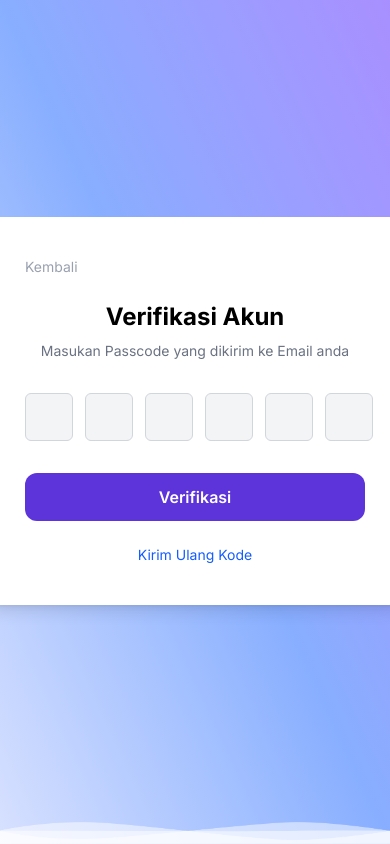
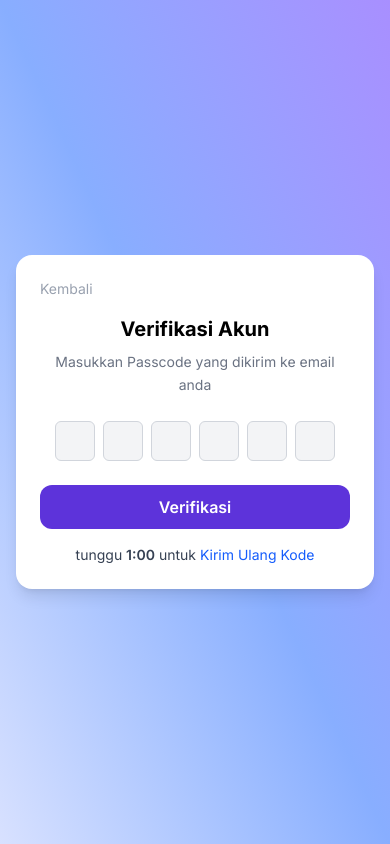
Before and after one commit to farhanangga/bimbim, a Next.js app: page /signIn/kodeVerifikasi in a window 390 px wide. Built offline with nearby package versions, Linux system fonts and the light colour scheme.

Commit message:
add responsif

```diff
--- a/src/app/signIn/kodeVerifikasi/page.tsx
+++ b/src/app/signIn/kodeVerifikasi/page.tsx
@@ -13,7 +13,7 @@ export default function VerifyAccountPage() {
       newCode[index] = value;
       setCode(newCode);
 
-      // auto fokus ke input berikutnya
+      // Auto fokus ke input berikutnya
       if (value && index < 5) {
         const nextInput = document.getElementById(`code-${index + 1}`);
         nextInput?.focus();
@@ -24,24 +24,38 @@ export default function VerifyAccountPage() {
   return (
     <div className="relative min-h-screen flex flex-col justify-between bg-gradient-to-tr from-[#D8E1FF] via-[#88AEFF] to-[#A88FFF]">
       {/* Main Content */}
-      <div className="flex flex-1 items-center justify-center px-6 py-7">
-        <div className="bg-white w-[420px] rounded-2xl shadow-lg p-10 text-center">
+      <div className="flex flex-1 items-center justify-center px-4 sm:px-6 py-6">
+        <div
+          className="
+            bg-white rounded-2xl shadow-lg p-6 sm:p-8 md:p-10 text-center
+            w-full max-w-[420px]
+          "
+        >
           {/* Back */}
           <p
             onClick={() => router.push("/signIn/signUp")}
-            className="text-sm text-gray-400 mb-6 cursor-pointer text-left hover:underline"
+            className="
+              text-sm text-gray-400 mb-4 sm:mb-6 cursor-pointer
+              text-left hover:underline
+            "
           >
             Kembali
           </p>
 
           {/* Title */}
-          <h2 className="text-2xl font-bold mb-2 text-black">Verifikasi Akun</h2>
-          <p className="text-gray-500 text-sm mb-8">
-            Masukan Passcode yang dikirim ke Email anda
+          <h2 className="text-xl sm:text-2xl font-bold mb-2 text-black">
+            Verifikasi Akun
+          </h2>
+          <p className="text-gray-500 text-sm mb-6 sm:mb-8 leading-relaxed">
+            Masukkan Passcode yang dikirim ke email anda
           </p>
 
           {/* Input 6 digit code */}
-          <div className="flex justify-between gap-3 mb-8">
+          <div
+            className="
+              flex justify-center sm:justify-between gap-2 sm:gap-3 mb-6 sm:mb-8
+            "
+          >
             {code.map((digit, i) => (
               <input
                 key={i}
@@ -50,8 +64,12 @@ export default function VerifyAccountPage() {
                 value={digit}
                 maxLength={1}
                 onChange={(e) => handleChange(e.target.value, i)}
-                className="w-12 h-12 text-center text-lg font-semibold rounded-md border border-gray-300 bg-gray-100
-                  focus:outline-none focus:border-[#5D33DA] focus:ring-2 focus:ring-[#5D33DA] text-black"
+                className="
+                  w-10 h-10 sm:w-12 sm:h-12 text-center text-lg font-semibold
+                  rounded-md border border-gray-300 bg-gray-100
+                  focus:outline-none focus:border-[#5D33DA] focus:ring-2
+                  focus:ring-[#5D33DA] text-black
+                "
               />
             ))}
           </div>
@@ -60,20 +78,26 @@ export default function VerifyAccountPage() {
           <button
             type="button"
             onClick={() => router.push("/dashboard")} // sementara arahkan ke halaman dummy
-            className="w-full py-3 rounded-xl bg-[#5D33DA] text-white font-semibold hover:bg-[#4A28B5] transition"
+            className="
+              w-full py-2.5 sm:py-3 rounded-xl bg-[#5D33DA]
+              text-white font-semibold hover:bg-[#4A28B5] transition
+            "
           >
             Verifikasi
           </button>
 
-          {/* Kirim ulang */}
-          <p className="text-sm text-blue-600 hover:underline mt-6 cursor-pointer">
-            Kirim Ulang Kode
+          {/* Countdown dan kirim ulang */}
+          <p className="text-sm text-gray-700 mt-4">
+            tunggu <span className="font-semibold">1:00</span> untuk{" "}
+            <span className="text-blue-600 hover:underline cursor-pointer">
+              Kirim Ulang Kode
+            </span>
           </p>
         </div>
       </div>
 
       {/* Footer bergelombang */}
-      <div className="w-full">
+      <div className="hidden md:block w-full">
         <img
           src="/img/assets/footer.png"
           alt="footer"
```
